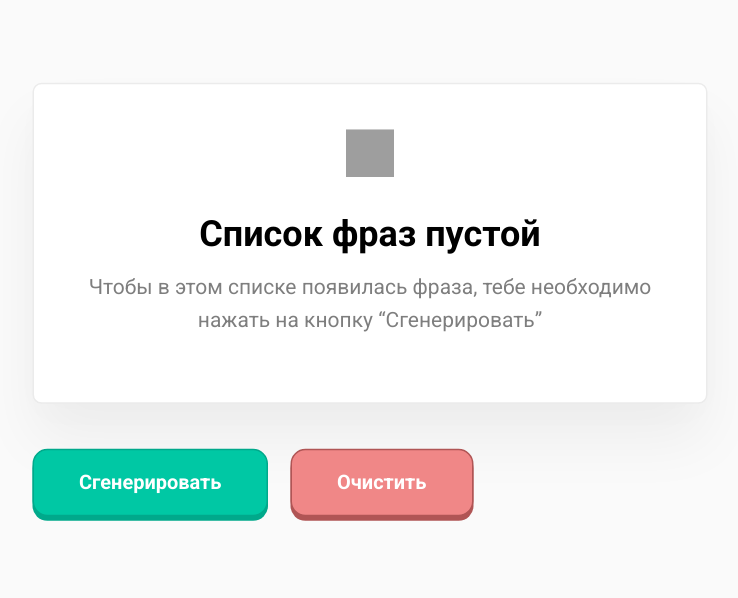
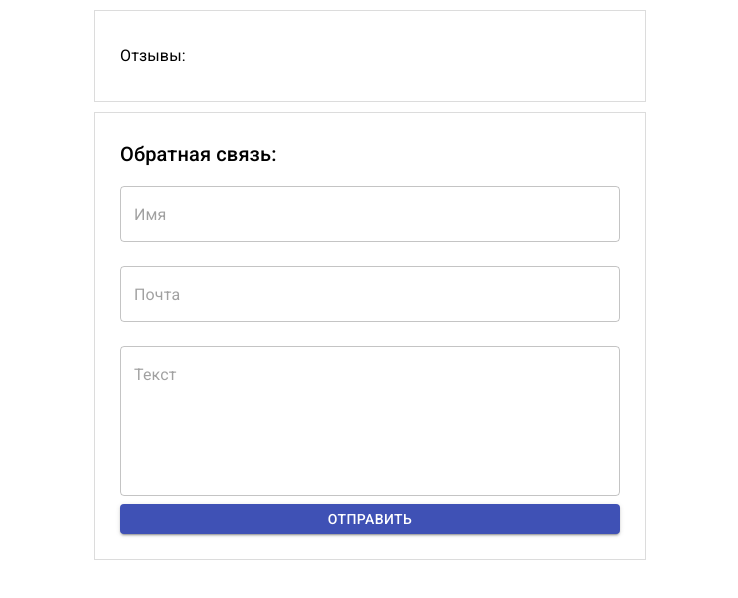
Before and after one commit to AnBandin/home-work-1, a React (Create React App) app: page / in a window 1280 px wide. Shown: the top 598 px of the page, without its empty margins (270-1008 px from the left). Built offline with nearby package versions, Linux system fonts and the light colour scheme; grey boxes are pictures that could not be loaded.

Commit message:
Фикс задания №5

```diff
--- a/src/index.js
+++ b/src/index.js
@@ -1,6 +1,6 @@
 import ReactDOM from 'react-dom';
 import {StrictMode} from 'react';
-import App from './tutorial-4/App';
+import App from './tutorial-5/App';
 
 const rootElement = document.getElementById('root');
 ReactDOM.render(
--- a/src/tutorial-5/App.js
+++ b/src/tutorial-5/App.js
@@ -18,13 +18,11 @@ export default function App() {
     obj[event.target.id] = event.target.value;
   };
 
-  const createObject = (event) => {
-    event.preventDefault();
+  const createObject = () => {
     obj.createdAt = new Date()
       .toLocaleString('en-US', options)
       .replaceAll(',', '');
     setComments((prevState) => [...prevState, obj]);
-    event.target.reset();
   };
 
   useEffect(() => {
@@ -41,7 +39,7 @@ export default function App() {
               review={value}
               index={index}
               urlEdit={setComments}
-              key={index}
+              key={`${value.fullName}__${value.createdAt}`}
             />
           ))}
         </List>
--- a/src/tutorial-5/components/form.jsx
+++ b/src/tutorial-5/components/form.jsx
@@ -1,9 +1,25 @@
 import {Button, TextField, Typography} from '@material-ui/core';
-import React from 'react';
+import React, {useState} from 'react';
 
 export default function Form({urlCreate, urlEdit}) {
+  const [fullName, setFullName] = useState('');
+  const [email, setEmail] = useState('');
+  const [text, setText] = useState('');
+
+  const onChangeInput = (event, func) => {
+    urlEdit(event);
+    func(event.target.value);
+  };
+
+  const clean = () => {
+    urlCreate();
+    setFullName('');
+    setEmail('');
+    setText('');
+  };
+
   return (
-    <form onSubmit={urlCreate}>
+    <>
       <Typography variant="h6">Обратная связь:</Typography>
       <TextField
         id="fullName"
@@ -11,7 +27,8 @@ export default function Form({urlCreate, urlEdit}) {
         variant="outlined"
         margin="normal"
         fullWidth={true}
-        onChange={urlEdit}
+        value={fullName}
+        onChange={(event) => onChangeInput(event, setFullName)}
       />
       <TextField
         id="email"
@@ -19,7 +36,8 @@ export default function Form({urlCreate, urlEdit}) {
         variant="outlined"
         margin="normal"
         fullWidth={true}
-        onChange={urlEdit}
+        value={email}
+        onChange={(event) => onChangeInput(event, setEmail)}
       />
       <TextField
         id="text"
@@ -28,10 +46,12 @@ export default function Form({urlCreate, urlEdit}) {
         margin="normal"
         multiline
         fullWidth={true}
-        onChange={urlEdit}
+        value={text}
+        onChange={(event) => onChangeInput(event, setText)}
       />
 
       <Button
+        onClick={clean}
         type="submit"
         value="Submit"
         variant="contained"
@@ -40,6 +60,6 @@ export default function Form({urlCreate, urlEdit}) {
       >
         Отправить
       </Button>
-    </form>
+    </>
   );
 }
```
Also changed, not shown: 1 other file (tests, documents, lock files or other folders).
